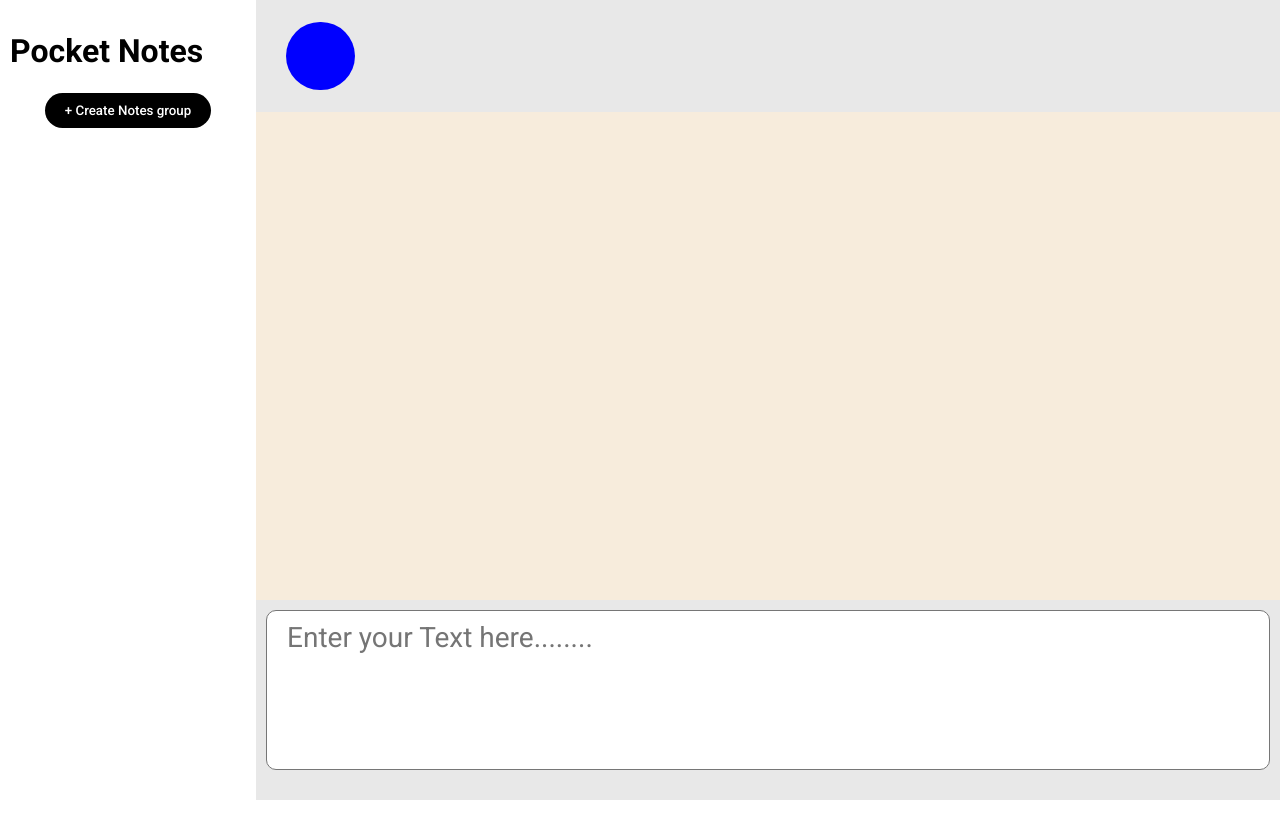
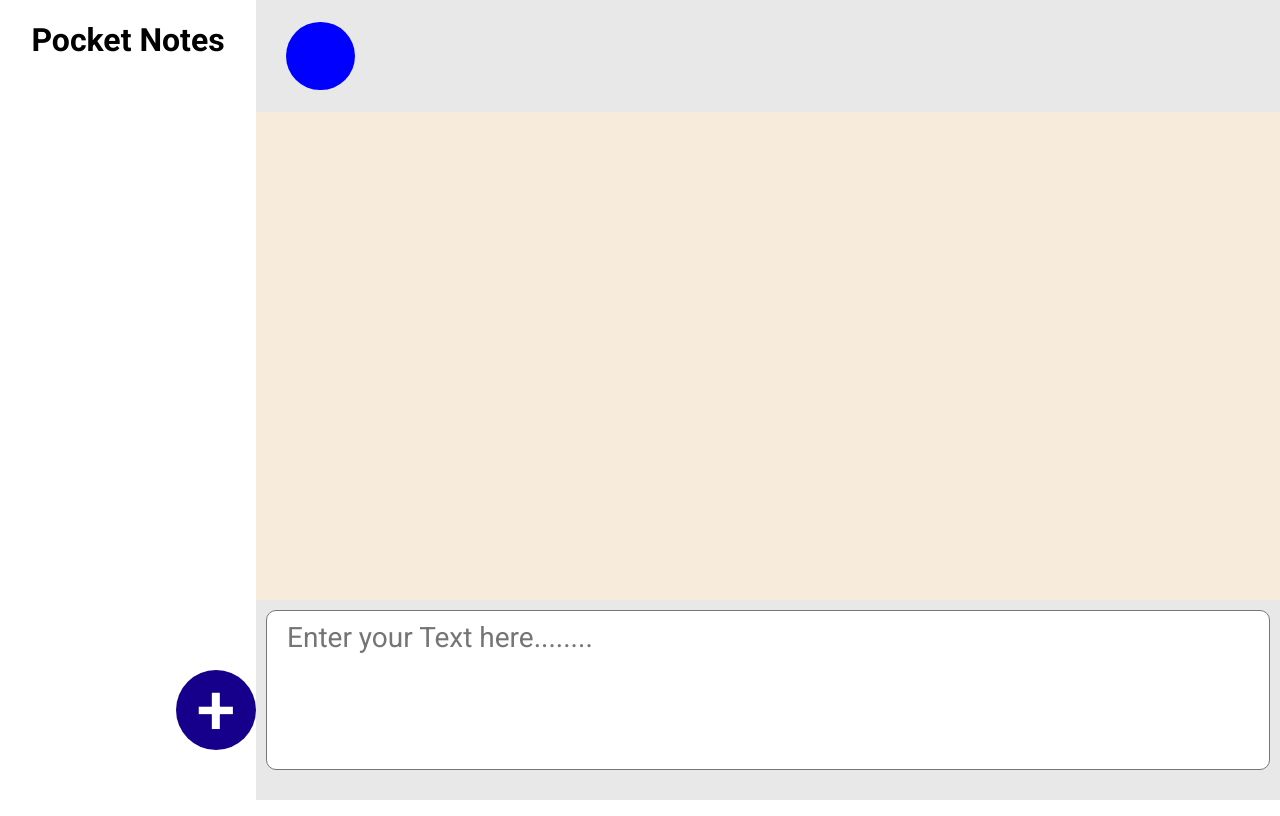
Before and after one commit to jaswindersingh97/Module-Test2-Notes-app, a React (Vite) app in the folder NotesApp/: page /GroupName/1 in a window 1280 px wide. Shown: the top 816 px of the page. Built offline with nearby package versions, Linux system fonts and the light colour scheme.

Commit message:
left layout complete

```diff
--- a/NotesApp/src/components/Left.jsx
+++ b/NotesApp/src/components/Left.jsx
@@ -4,16 +4,10 @@ import { useNavigate } from 'react-router-dom';
 function Left({onButtonClk}) {
   const navigate=useNavigate();
   let notes = JSON.parse(localStorage.getItem("notes")) || [];
-  // console.log(notes);
   return (
     <div className={Styles.container}>
       <div className={Styles.top}>
-      <div className={Styles.heading}>
           <h1>Pocket Notes</h1>
-      </div>
-      <div className={Styles.Createbutton}>
-          <button onClick={onButtonClk}>+ Create Notes group</button>
-      </div>
         </div>
         <div className={Styles.down}>
           {
@@ -27,6 +21,7 @@ function Left({onButtonClk}) {
           })
           }
         </div>
+            <button className={Styles.button} onClick={onButtonClk}>+</button>
     </div>
   )
 }
--- a/NotesApp/src/components/Left.module.css
+++ b/NotesApp/src/components/Left.module.css
@@ -3,21 +3,20 @@
     height: 100%;
     display: flex;
     flex-direction: column;
-    overflow-x: hidden ;
     background-color: white;
 }
 .top{
     padding: 20px 10px ;
-    height: 20%;
+    height: 10%;
     display: flex;
     flex-direction: column;
-    justify-content: space-around;
+    justify-content: center;
     align-items: center;
 }
-.heading{
+/* .heading{
     width: 100%;
     align-items:start;
-}
+} */
 .top button{
     border: 0px;
     padding: 10px 20px;
@@ -28,6 +27,7 @@
 }
 .down{
     /* background-color: yellow; */
+    overflow-y: auto;
     flex: 1;
     padding: 20px 0px ;
     /* gap: 2px; */
@@ -45,11 +45,10 @@
     border-radius: 32px 0px 0px 32px;
 
 }
-
+/* Needs to worked upon Active part*/
 .NotesGroup:active{
     background-color: #F7ECDC;
 }
-
 .NotesIcon {
         place-content: center;
         text-align: center;
@@ -58,3 +57,32 @@
         color: white;
         border-radius: 50%;
     }
+/* .FloatingButton button{
+    line-height: 68.38px;
+    height: 80px;
+    width: 80px;
+    border: 0px;
+    border-radius: 50px;
+    background: #16008B;
+    font-size: 70px;
+    color: white;
+    font-weight: 500;
+}
+.FloatingButton{
+    position: sticky;
+    bottom: 1;
+} */
+.button{
+    position: sticky;
+    bottom: 50px;
+    left:200px;
+    line-height: 68.38px;
+    height: 80px;
+    width: 80px;
+    border: 0px;
+    border-radius: 50px;
+    background: #16008B;
+    font-size: 70px;
+    color: white;
+    font-weight: 500;
+}
```
